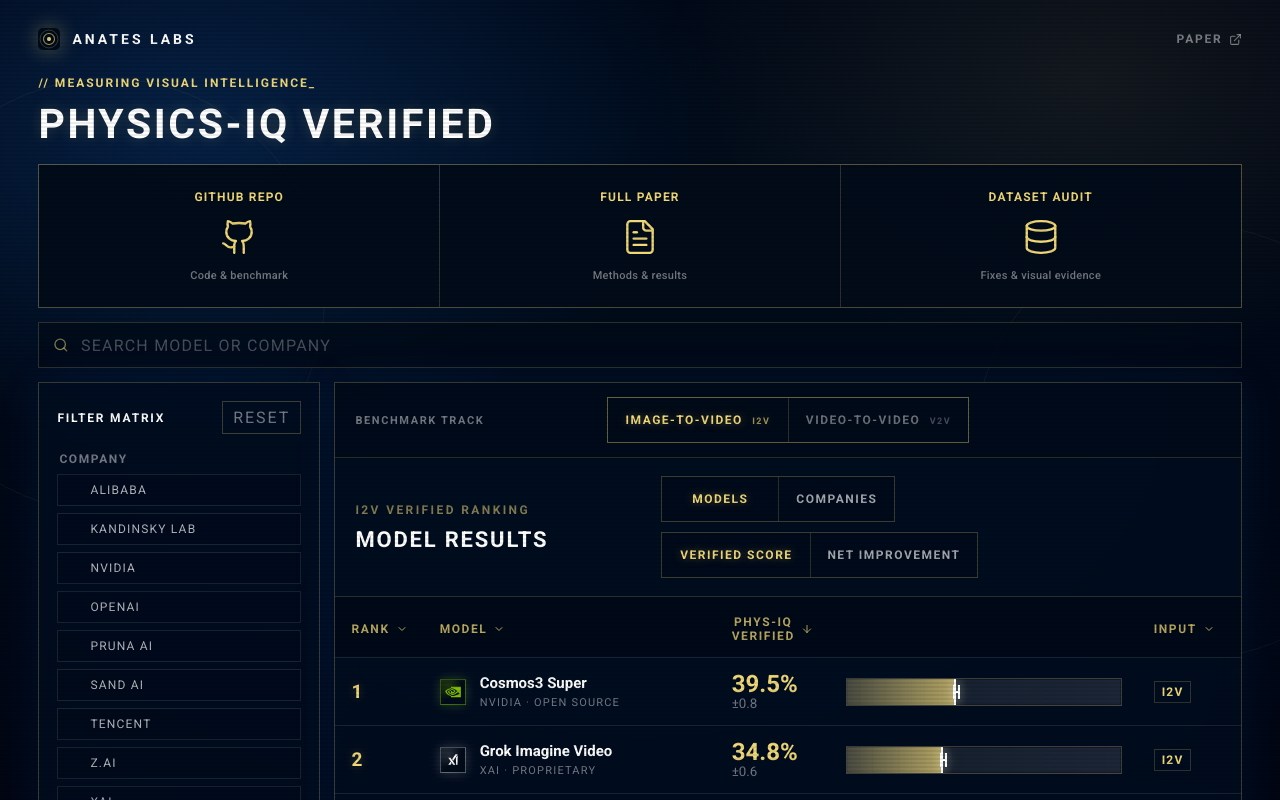
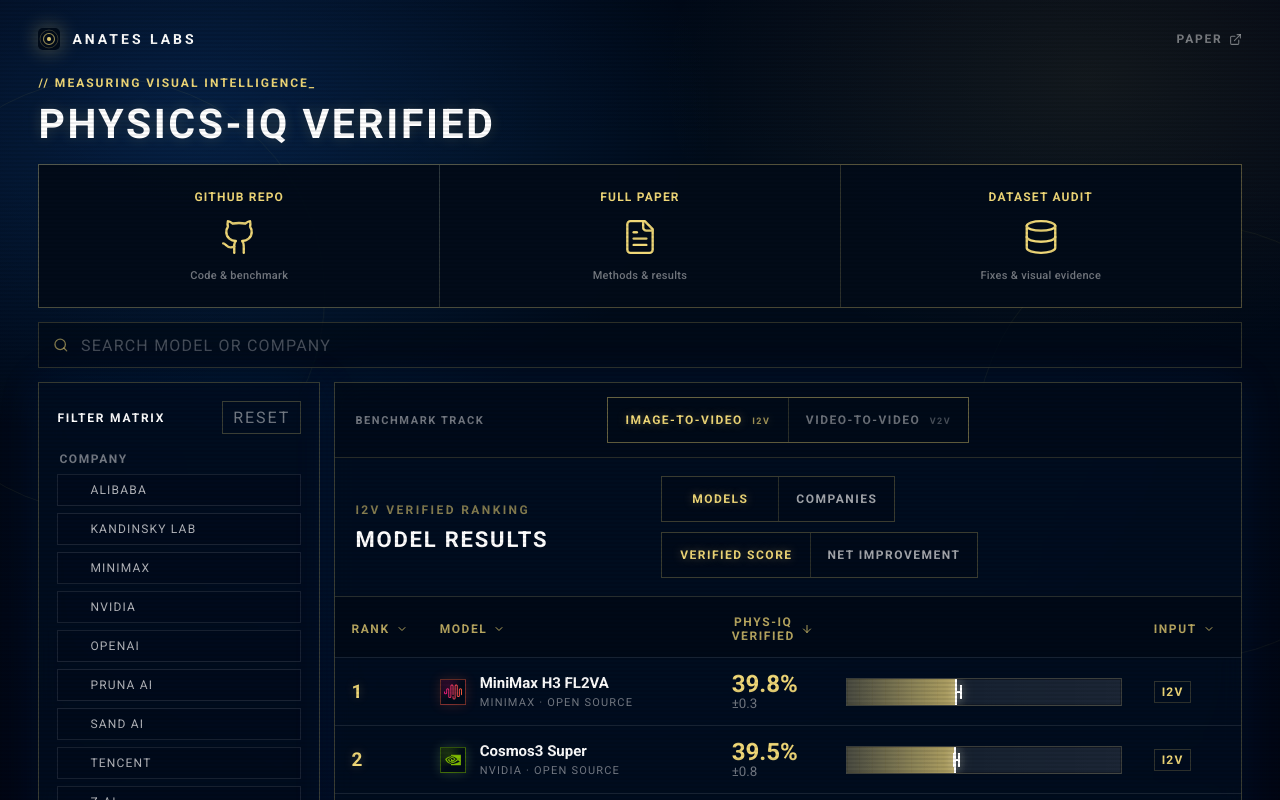
Before and after one commit to tuliti/mariana, a Next.js app: page / in a window 1280 px wide. Shown: the top 800 px of the page. Built offline with nearby package versions, Linux system fonts and the light colour scheme.

Commit message:
Add MiniMax H3 FL2VA benchmark result

```diff
--- a/app/page.tsx
+++ b/app/page.tsx
@@ -161,6 +161,21 @@
     price: 0.2354403409,
     costBasis:
       "$1.625/A100-hour; measured 114.75 GPU-hours across 792 videos (521.59 s/video)"
+  },
+  {
+    submissionId: "minimax-h3-fl2va-bpp-opus",
+    label: "MiniMax H3 FL2VA",
+    text: true,
+    v2v: false,
+    i2v: true,
+    size: "33B",
+    fps: 24,
+    resolution: "1344x768",
+    seedControl: true,
+    price: 0.3538888889,
+    llmCost: 0.101,
+    costBasis:
+      "$3.25/H100-hour; measured 4 H100 GPUs × 98 s per generation; $0.101 Claude Opus prompt cost assumed equal to Cosmos3 Super"
   },
   {
     submissionId: "kandinsky-wm-10-general-physics",
@@ -1042,6 +1057,7 @@
     "google": "/icons/google.svg",
     "sand ai": "/icons/sand-ai.png",
     "magi": "/icons/magi.png",
+    "minimax": "/icons/minimax.svg",
     "kandinsky": "/icons/kandinsky.svg",
     "kandinsky lab": "/icons/kandinsky.svg"
   };
@@ -1090,6 +1106,11 @@
       color: "rgba(255, 255, 255, 0.95)",
       bg: "rgba(240, 216, 120, 0.14)",
       border: "rgba(240, 216, 120, 0.38)"
+    },
+    "minimax": {
+      color: "rgba(254, 96, 60, 0.98)",
+      bg: "rgba(226, 22, 126, 0.15)",
+      border: "rgba(254, 96, 60, 0.42)"
     }
   };
   const colors = companyColors[company.toLowerCase()] ?? {
--- a/data/submissions.ts
+++ b/data/submissions.ts
@@ -37,6 +37,26 @@
 } as const;
 
 export const submissions: Submission[] = [
+  {
+    id: "minimax-h3-fl2va-bpp-opus",
+    model: "MiniMax H3 FL2VA",
+    modelIdentifier: "MiniMaxAI/MiniMax-H3",
+    sourceUrl: "https://huggingface.co/MiniMaxAI/MiniMax-H3",
+    inputType: "i2v",
+    protocol: "BPP",
+    dateAdded: "2026-08-24",
+    company: "MiniMax",
+    availability: "Open source",
+    llmSupported: "Yes",
+    runs: [39.95, 39.95, 39.99, 39.26],
+    metrics: {
+      physIq: { mean: 39.79, std: 0.35 },
+      sp: { mean: 58.9, std: 0.78 },
+      st: { mean: 22.8, std: 0.55 },
+      ws: { mean: 40.47, std: 0.78 },
+      mse: { mean: 36.98, std: 0.7 }
+    }
+  },
   {
     id: "cogvideox-5b-i2v-bpp",
     model: "CogVideoX-5B",
```
Also changed, not shown: public/icons/minimax.svg (added), 1 other file (tests, documents, lock files or other folders).
